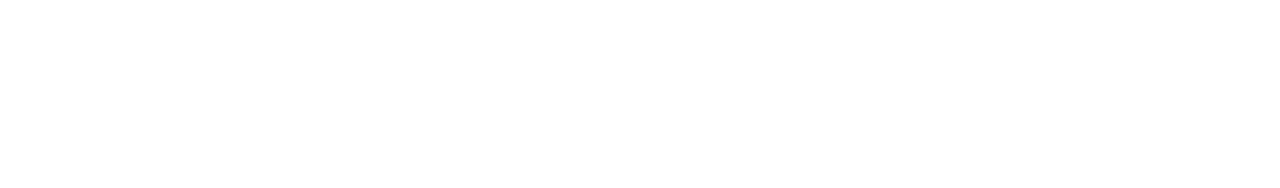
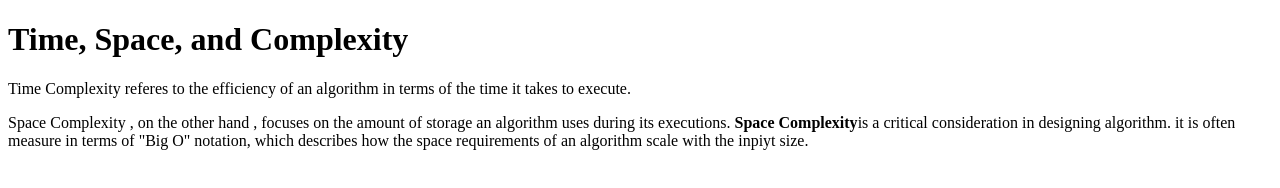
Before and after one commit to acciojob/time-and-space-complexity-tazeenpatel123, a website: page main.html in a window 1280 px wide. Drawn offline with Linux system fonts and the light colour scheme.

Commit message:
created a submission

```diff
--- a/main.html
+++ b/main.html
@@ -4,10 +4,23 @@
 
 <head>
 	<link rel="stylesheet" href="styles.css">
+	<title>Time and Space Complexity</title>
 </head>
 
 <body>
 	<!-- the entire body must be written by student -->
+	<h1>Time, Space, and Complexity</h1>
+	<p>
+		Time Complexity referes to the efficiency of an algorithm
+		in terms of the time it takes to execute.
+	</p>
+	<p>
+		Space Complexity , on the other hand , focuses on the amount
+		of storage an algorithm uses during its executions.
+		<b>Space Complexity</b>is a critical consideration in designing algorithm.
+		it is often measure in terms of "Big O" notation, which describes how the
+		space requirements of an algorithm scale with the inpiyt size.
+	</p>
     <script type="text/javascript" src="./script.js">
 </script>
 
```
